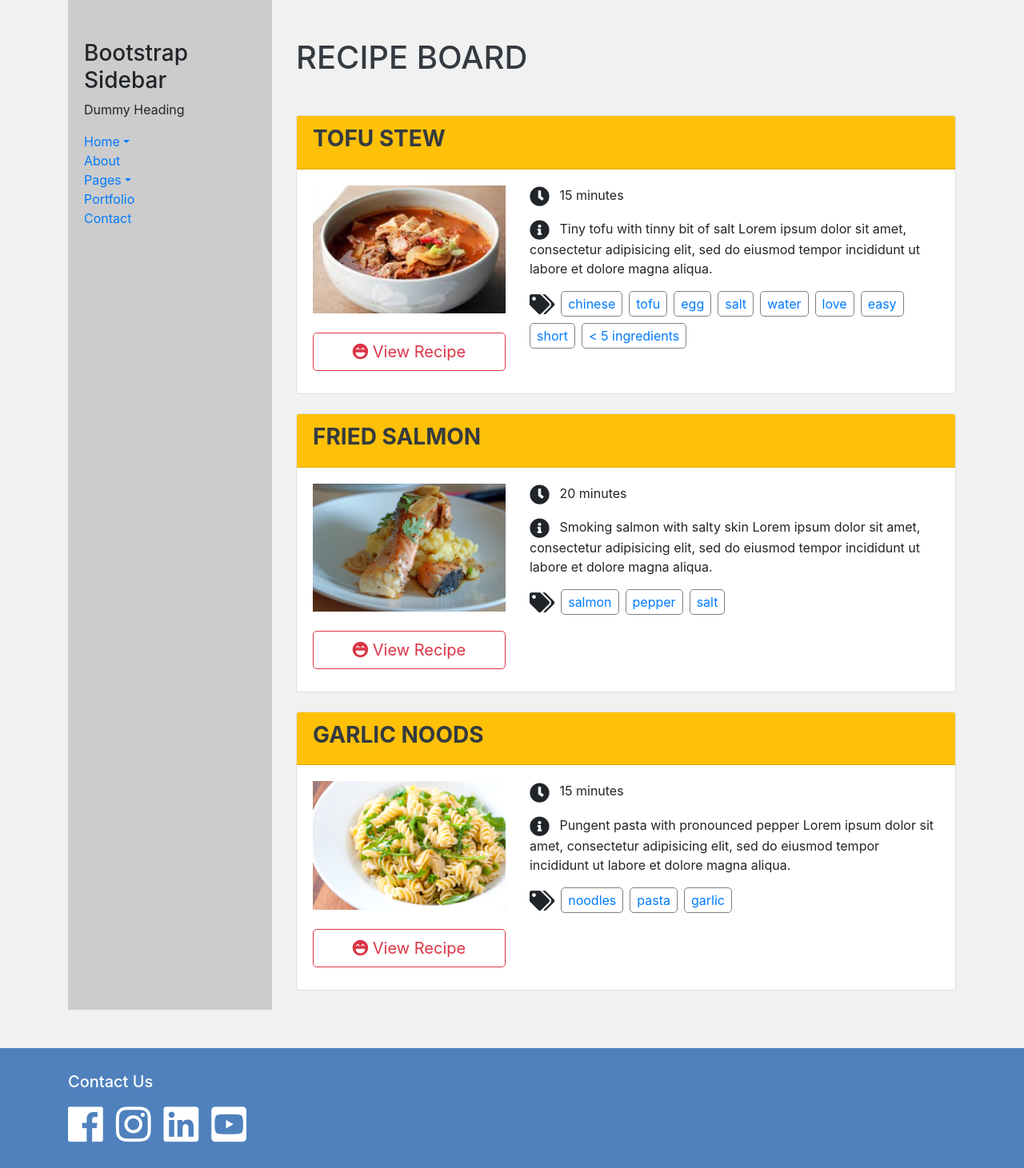
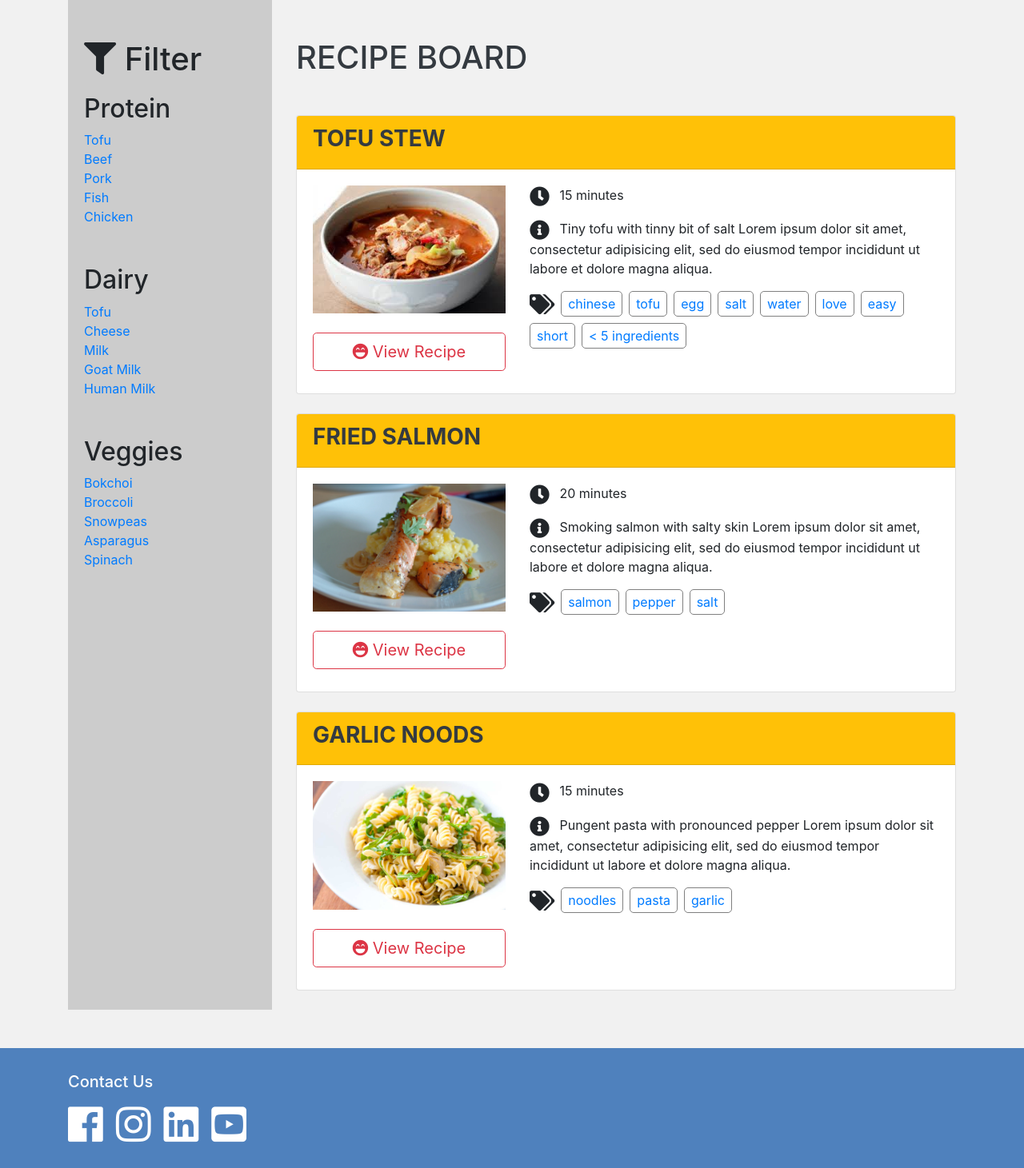
Before and after one commit to andyxor1/wecook, a Node server app: page /dashboard in a window 1280 px wide. Shown: the part 189-1650 px from the top of the page at 80% size. Run offline with Node 20, Linux system fonts and the light colour scheme; some libraries are stand-ins or nearby versions.

Commit message:
aesthetic changes on sidebar

```diff
--- a/views/includes/sidebar.ejs
+++ b/views/includes/sidebar.ejs
@@ -2,48 +2,79 @@
     <!-- Sidebar -->
     <nav id="sidebar">
         <div class="sidebar-header">
-            <h3>Bootstrap Sidebar</h3>
+            <h1><i class="fas fa-filter mb-3"></i> Filter</h1>
         </div>
 
         <ul class="list-unstyled components">
-            <p>Dummy Heading</p>
+
+            <li>
+              <ul class="list-unstyled components mb-5">
+                <h2>Protein</h2>
                 <li class="active">
-                <a href="#homeSubmenu" data-toggle="collapse" aria-expanded="false" class="dropdown-toggle">Home</a>
-                <ul class="collapse list-unstyled" id="homeSubmenu">
-                    <li>
-                        <a href="#">Home 1</a>
+                    <a href="#homeSubmenu" data-toggle="collapse" aria-expanded="false" class="">Tofu</a>
                 </li>
                 <li>
-                        <a href="#">Home 2</a>
+                    <a href="#">Beef</a>
                 </li>
                 <li>
-                        <a href="#">Home 3</a>
+                    <a href="#">Pork</a>
+                </li>
+                <li>
+                    <a href="#">Fish</a>
+                </li>
+                <li>
+                    <a href="#">Chicken</a>
                 </li>
               </ul>
             </li>
+
             <li>
-                <a href="#">About</a>
+              <ul class="list-unstyled components mb-5">
+                <h2>Dairy</h2>
+                <li class="active">
+                    <a href="#homeSubmenu" data-toggle="collapse" aria-expanded="false" class="">Tofu</a>
                 </li>
                 <li>
-                <a href="#pageSubmenu" data-toggle="collapse" aria-expanded="false" class="dropdown-toggle">Pages</a>
-                <ul class="collapse list-unstyled" id="pageSubmenu">
-                    <li>
-                        <a href="#">Page 1</a>
+                    <a href="#">Cheese</a>
                 </li>
                 <li>
-                        <a href="#">Page 2</a>
+                    <a href="#">Milk</a>
                 </li>
                 <li>
-                        <a href="#">Page 3</a>
+                    <a href="#">Goat Milk</a>
+                </li>
+                <li>
+                    <a href="#">Human Milk</a>
                 </li>
               </ul>
             </li>
+
+
             <li>
-                <a href="#">Portfolio</a>
+              <ul class="list-unstyled components mb-5">
+                <h2>Veggies</h2>
+                <li class="active">
+                    <a href="#homeSubmenu" data-toggle="collapse" aria-expanded="false" class="">Bokchoi</a>
                 </li>
                 <li>
-                <a href="#">Contact</a>
+                    <a href="#">Broccoli</a>
                 </li>
+                <li>
+                    <a href="#">Snowpeas</a>
+                </li>
+                <li>
+                    <a href="#">Asparagus</a>
+                </li>
+                <li>
+                    <a href="#">Spinach</a>
+                </li>
+              </ul>
+            </li>
+
+
+
+
+
         </ul>
     </nav>
 
```
Lines whose indentation alone changed are shown as unchanged.
